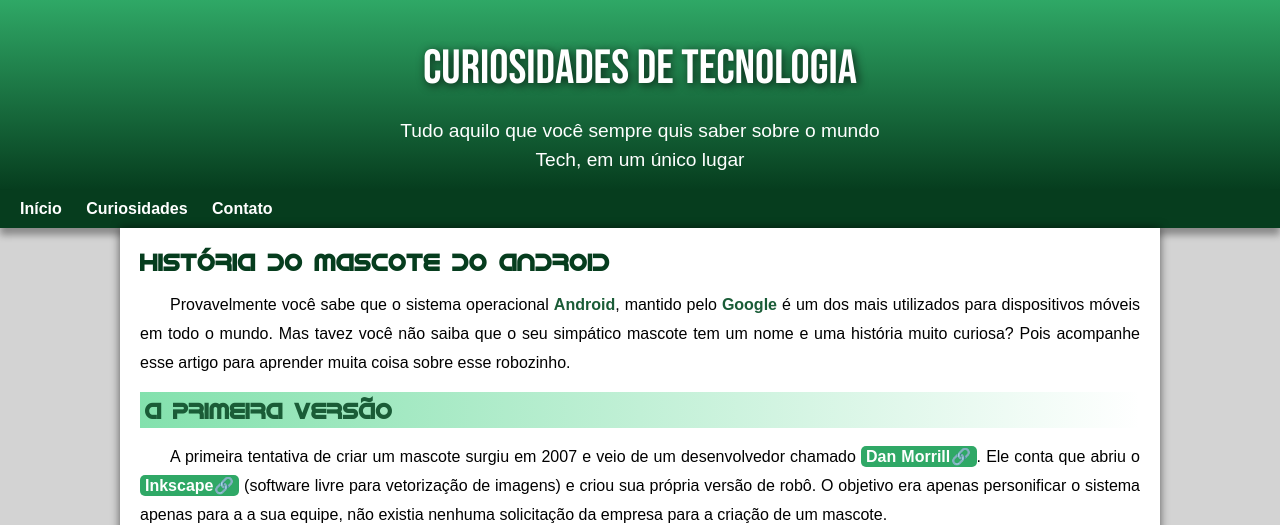
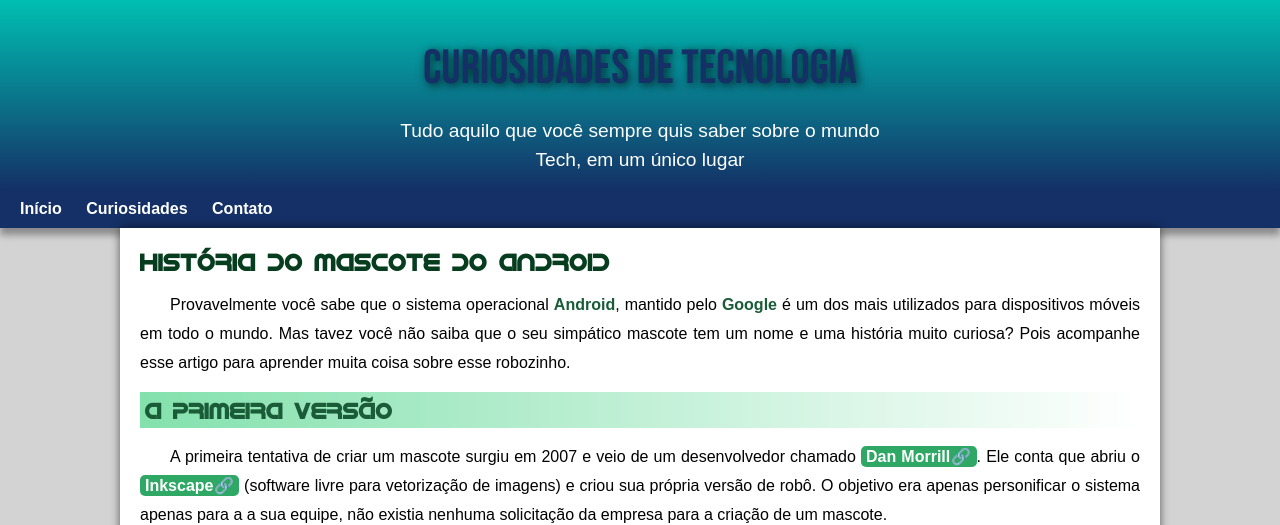
Before and after one commit to Joao-Gabriel-Teixeira/html-css, a plain HTML site: page Desafio/Modulo 2/index.html in a window 1280 px wide. Shown: the top 525 px of the page. Drawn offline with Linux system fonts and the light colour scheme.

Commit message:
add Cores de teste
add 2 cores de teste, modifiquei as cores do header e nav

```diff
--- a/Desafio/Modulo 2/style.css
+++ b/Desafio/Modulo 2/style.css
@@ -15,6 +15,9 @@
     --cor3: #2fa866;
     --cor4: #1a5c37;
     --cor5: #063d1e;
+
+    --corTest1:#00BFB2;
+    --corTest2:#143066;
 
     --font-padrao: arial, sans-serif;
     --font-destaque: 'Bebas Neue', sans-serif;
@@ -37,14 +40,14 @@
 
 /* Estilos para o header*/
 header {
-    background-image: linear-gradient(to bottom, var(--cor3), var(--cor5));
+    background-image: linear-gradient(to bottom, var(--corTest1), var(--corTest2));
     min-height: 150px;
     text-align: center;
     padding-top: 40px;
 }
 
 header h1 {
-    color: white;
+    color: #143066;
     font-family: var(--font-destaque);
     font-weight: normal;
     margin-bottom: 20px;
@@ -61,7 +64,7 @@
 }
 
 nav {
-    background-color: var(--cor5);
+    background-color: var(--corTest2);
     padding: 10px;
     box-shadow: 0px 7px 7px rgba(0, 0, 0, 0.349);
 }
```
